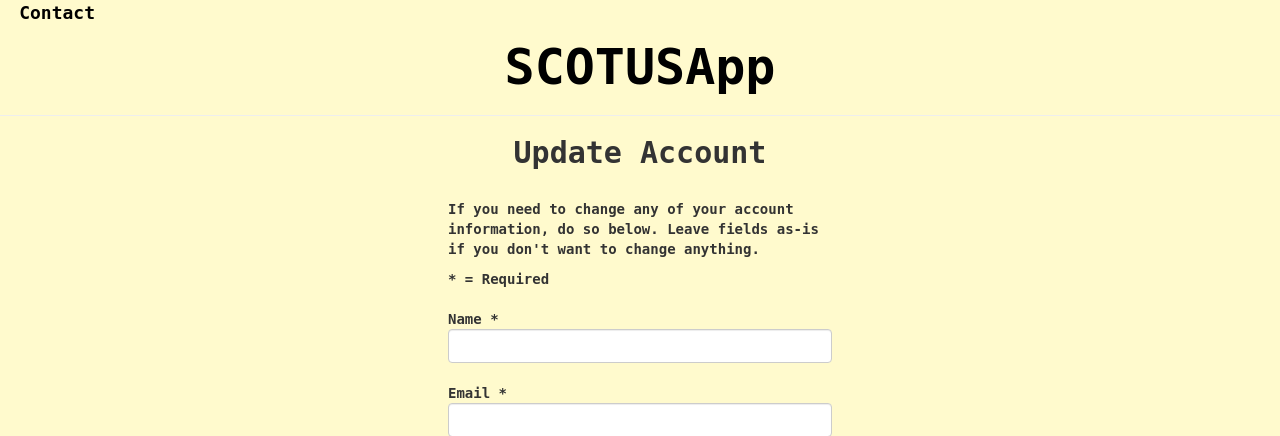
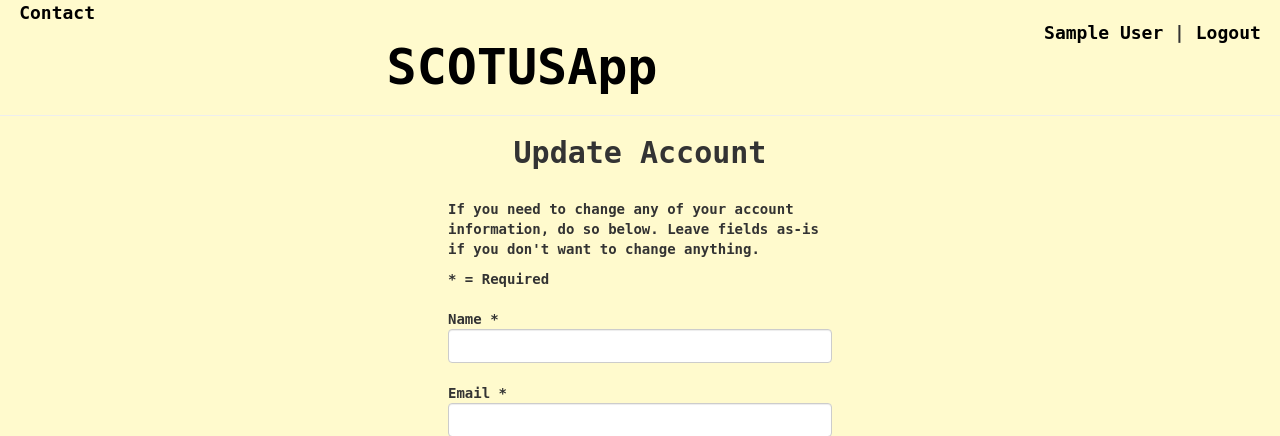
Before and after one commit to darin-ellis7/Supreme-Court-Analysis-App, a PHP site: page /user_page.php in a window 1280 px wide. Shown: the top 436 px of the page. Run offline with PHP 8.4, Linux system fonts and the light colour scheme; the visitor is signed in with stand-in values (Sample User, id 1); data that the repository does not hold is empty.

Commit message:
add user header

```diff
--- a/webapp/user_page.php
+++ b/webapp/user_page.php
@@ -122,6 +122,9 @@
     </head>
     <body style="height:100%; background-color: #fffacd; font-family: monospace; font-weight: bold; font-size:14px;">
         <?php echo contactLink(); ?><br>
+        <div style="float:right; margin-right:1.5%;font-size: 18px; font-family: monospace;">
+            <a style="color:black;" href="user_page.php"><?php echo $_SESSION['name']?></a> | <a style="color:black;" href="logout.php">Logout</a>
+        </div>
         <h1 style="text-align: center; font-size: 50px; font-weight: bold;"><a href='index.php' style='color:black;'>SCOTUSApp</a></h1><hr style="background-color:#fffacd;">
         <h2 style="font-size: 30px; font-weight: bold; text-align:center;">Update Account</h2><br>
         <form method="post" action="" style="margin:0 auto;width:30%;">
--- a/webapp/verify_user.php
+++ b/webapp/verify_user.php
@@ -54,6 +54,9 @@
     </head>
     <body style="height:100%; background-color: #fffacd; font-family: monospace; font-weight: bold; font-size: 14px;">
         <?php echo contactLink(); ?><br>
+        <div style="float:right; margin-right:1.5%;font-size: 18px; font-family: monospace;">
+            <a style="color:black;" href="user_page.php"><?php echo $_SESSION['name']?></a> | <a style="color:black;" href="logout.php">Logout</a>
+        </div>
         <h1 style="text-align: center; font-size: 50px; font-weight: bold;"><a href='index.php' style='color:black;'>SCOTUSApp</a></h1><hr style="background-color:#fffacd;">
         <h2 style="font-size: 30px; font-weight: bold; text-align:center;">Verify User</h2><br>
         <p style="text-align:center;"><?php echo $msg; ?></p>
```
